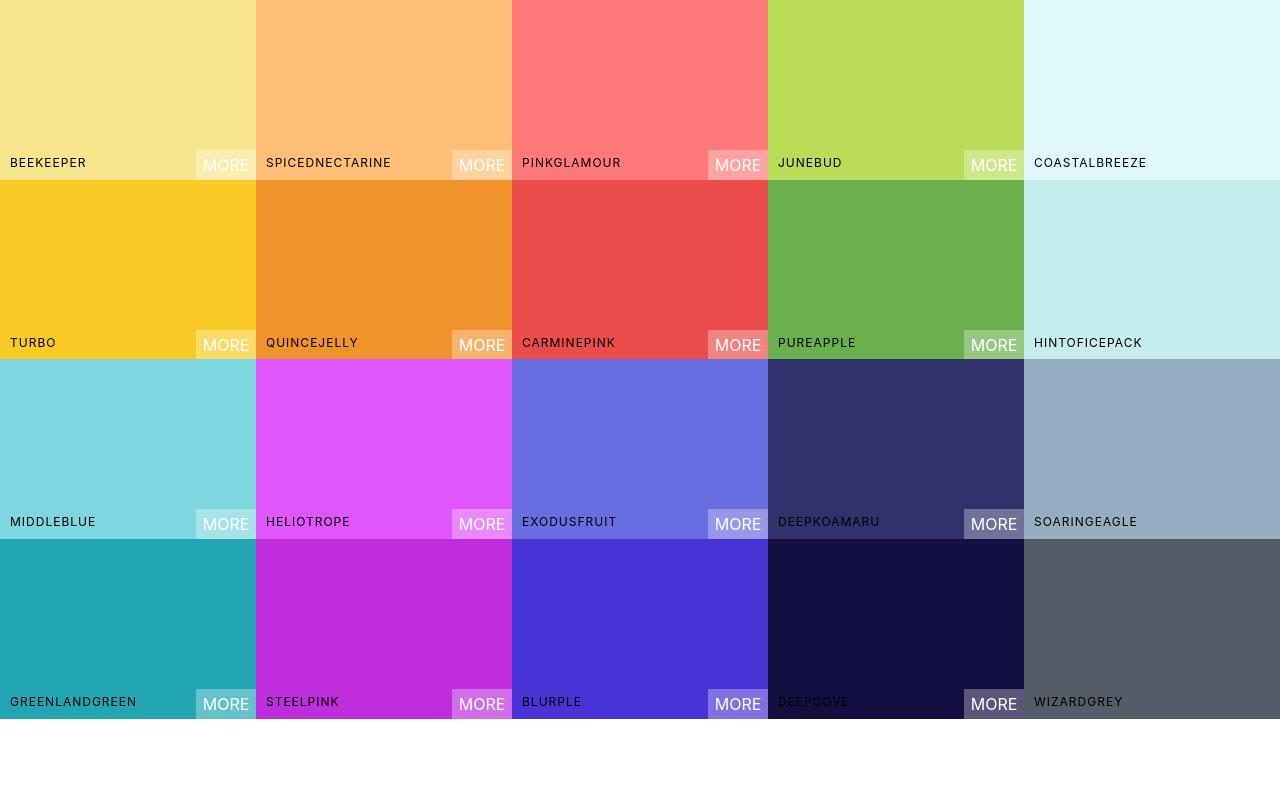
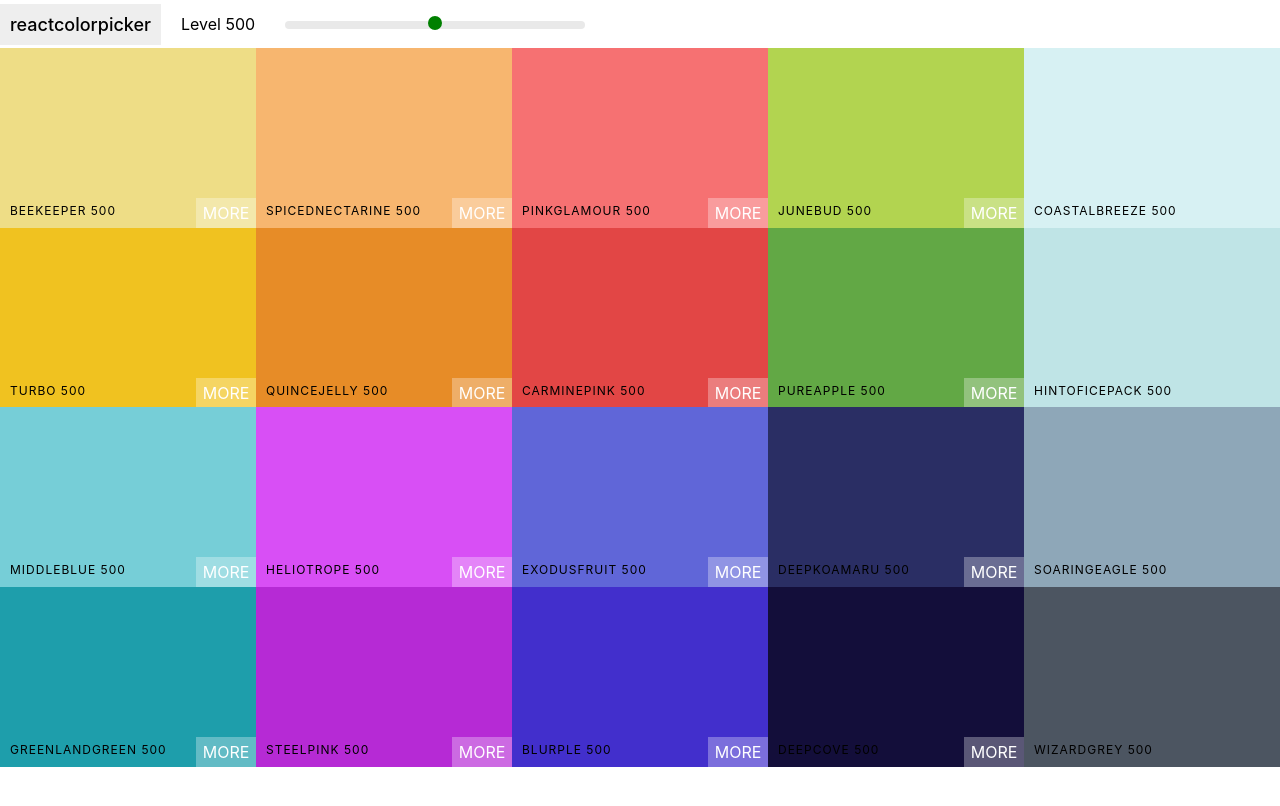
Before and after one commit to avsssai/react-colors, a React (Create React App) app: page / in a window 1280 px wide. Shown: the top 806 px of the page. Built offline with nearby package versions, Linux system fonts and the light colour scheme.

Commit message:
Added navbar and styled it

```diff
--- a/package.json
+++ b/package.json
@@ -7,6 +7,7 @@
     "@testing-library/react": "^9.5.0",
     "@testing-library/user-event": "^7.2.1",
     "chroma-js": "^2.1.0",
+    "rc-slider": "^9.3.1",
     "react": "^16.13.1",
     "react-copy-to-clipboard": "^5.0.2",
     "react-dom": "^16.13.1",
--- a/src/App.js
+++ b/src/App.js
@@ -2,14 +2,13 @@ import React,{Component} from 'react';
 import Palette from './Palette';
 import seedColors from './colors-seeder';
 import {generatePalette} from './colorHelpers';
-
 class App extends Component {
 
   render() {
     console.log(generatePalette(seedColors[4]));
     return(
       <div>
-        <Palette {...seedColors[4]}/>
+        <Palette palette={generatePalette(seedColors[4])}/>
       </div>
     )
   }
--- /dev/null
+++ b/src/NavBar.css
@@ -0,0 +1,43 @@
+.Navbar {
+    display: flex;
+   align-items: center;
+   justify-content: flex-start;
+   height:6vh;
+}
+.logo {
+    font-size: 18px;
+    padding: 10px;
+    margin-right: 20px;
+    background: #eeeeee;
+    font-weight: 500;
+    /* height: 100%;
+    font-family: roboto; */
+}
+.level {
+    font-weight: 400;
+}
+.slider{
+    width: 300px;
+    margin: 0 15px;
+    display: inline-block;
+  }
+
+
+  .rc-slider-track {
+      background-color: transparent;
+  }
+
+  .rc-slider-handle,
+  .rc-slider-handle:focus,
+  .rc-slider-handle:active,
+  .rc-slider-handle:hover {
+      background: green ;
+      outline: none;
+      border: 2px solid green;
+      box-shadow: none;
+
+  }
+
+  .rc-slider-rail {
+      height: 8px ;
+  }
--- /dev/null
+++ b/src/NavBar.js
@@ -0,0 +1,31 @@
+import React, { Component } from "react";
+import Slider from "rc-slider";
+import "rc-slider/assets/index.css";
+
+import './NavBar.css';
+
+export default class NavBar extends Component {
+  render() {
+      const {level,handleOnAfterChange} = this.props;
+    return (
+      <nav className="Navbar">
+        <div className="logo">reactcolorpicker</div>
+        <div className="slider-container">
+
+            <span className='level'>Level {level}</span>
+
+            <div className="slider">
+            <Slider
+                min={100}
+                max={900}
+                defaultValue={level}
+                onAfterChange={handleOnAfterChange}
+                step={100}
+                className="slider"
+            />
+            </div>
+        </div>
+      </nav>
+    );
+  }
+}
--- a/src/Palette.css
+++ b/src/Palette.css
@@ -1,5 +1,7 @@
 .Palette {
     height: 100vh;
+    width: 100%;
+    overflow-x: hidden;
 }
 .Palette-colors {
     height: 90%;
--- a/src/Palette.js
+++ b/src/Palette.js
@@ -1,17 +1,32 @@
 import React, { Component } from "react";
+import NavBar from './NavBar';
 import ColorBox from "./ColorBox";
 import "./Palette.css";
 
 export default class Palette extends Component {
+  constructor(props) {
+    super(props);
+    this.state = {
+      level: 500,
+    };
+    this.handleOnAfterChange = this.handleOnAfterChange.bind(this);
+  }
+  handleOnAfterChange(level) {
+    this.setState({level})
+  }
   render() {
+    const { palette } = this.props;
+    let { level } = this.state;
+    console.log(this.state.level);
     return (
       <div>
         {/* Header/Nav component goes here */}
+        <NavBar level={level} handleOnAfterChange={this.handleOnAfterChange}/>
         <div className="Palette">
           <div className="Palette-colors">
-            {this.props.colors.map((color, i) => {
+            {palette.colors[level].map((color, i) => {
               return (
-                <ColorBox background={color.color} name={color.name} key={i} />
+                <ColorBox background={color.hex} name={color.name} key={i} />
               );
             })}
           </div>
--- a/src/colorHelpers.js
+++ b/src/colorHelpers.js
@@ -1,30 +1,30 @@
-// {
-//     paletteName: "Flat UI Colors Aussie",
-//     id: "flat-ui-colors-aussie",
-//     emoji: "🇦🇺",
-//     colors: [
-//       { name: "Beekeeper", color: "#f6e58d" },
-//       { name: "SpicedNectarine", color: "#ffbe76" },
-//       { name: "PinkGlamour", color: "#ff7979" },
-//       { name: "JuneBud", color: "#badc58" },
-//       { name: "CoastalBreeze", color: "#dff9fb" },
-//       { name: "Turbo", color: "#f9ca24" },
-//       { name: "QuinceJelly", color: "#f0932b" },
-//       { name: "CarminePink", color: "#eb4d4b" },
-//       { name: "PureApple", color: "#6ab04c" },
-//       { name: "HintOfIcePack", color: "#c7ecee" },
-//       { name: "MiddleBlue", color: "#7ed6df" },
-//       { name: "Heliotrope", color: "#e056fd" },
-//       { name: "ExodusFruit", color: "#686de0" },
-//       { name: "DeepKoamaru", color: "#30336b" },
-//       { name: "SoaringEagle", color: "#95afc0" },
-//       { name: "GreenlandGreen", color: "#22a6b3" },
-//       { name: "SteelPink", color: "#be2edd" },
-//       { name: "Blurple", color: "#4834d4" },
-//       { name: "DeepCove", color: "#130f40" },
-//       { name: "WizardGrey", color: "#535c68" }
-//     ]
-//   }
+// // {
+// //     paletteName: "Flat UI Colors Aussie",
+// //     id: "flat-ui-colors-aussie",
+// //     emoji: "🇦🇺",
+// //     colors: [
+// //       { name: "Beekeeper", color: "#f6e58d" },
+// //       { name: "SpicedNectarine", color: "#ffbe76" },
+// //       { name: "PinkGlamour", color: "#ff7979" },
+// //       { name: "JuneBud", color: "#badc58" },
+// //       { name: "CoastalBreeze", color: "#dff9fb" },
+// //       { name: "Turbo", color: "#f9ca24" },
+// //       { name: "QuinceJelly", color: "#f0932b" },
+// //       { name: "CarminePink", color: "#eb4d4b" },
+// //       { name: "PureApple", color: "#6ab04c" },
+// //       { name: "HintOfIcePack", color: "#c7ecee" },
+// //       { name: "MiddleBlue", color: "#7ed6df" },
+// //       { name: "Heliotrope", color: "#e056fd" },
+// //       { name: "ExodusFruit", color: "#686de0" },
+// //       { name: "DeepKoamaru", color: "#30336b" },
+// //       { name: "SoaringEagle", color: "#95afc0" },
+// //       { name: "GreenlandGreen", color: "#22a6b3" },
+// //       { name: "SteelPink", color: "#be2edd" },
+// //       { name: "Blurple", color: "#4834d4" },
+// //       { name: "DeepCove", color: "#130f40" },
+// //       { name: "WizardGrey", color: "#535c68" }
+// //     ]
+// //   }
 
 import chroma from 'chroma-js';
 
@@ -35,9 +35,7 @@ let generatePalette = (starterPalette) => {
         paletteName:starterPalette.paletteName,
         id:starterPalette.id,
         emoji: starterPalette.emoji,
-        colors:[
-
-        ]
+        colors:{}
     }
 
     // {colors : [
@@ -49,7 +47,7 @@ let generatePalette = (starterPalette) => {
     }
 
     for(let color of starterPalette.colors){
-        let scale = generateScale(color.color,10);
+        let scale = generateScale(color.color,10).reverse();
 
         for(let i in scale){
             newPalette.colors[levels[i]].push({
@@ -57,7 +55,7 @@ let generatePalette = (starterPalette) => {
                 id:`${color.name}`.toLowerCase().replace(/ /g,'-'),
                 hex:scale[i],
                 rgb: chroma(scale[i]).css(),
-                hsl:chroma(`${color.color}`).hsl(),
+                hsl:chroma(scale[i]).hsl(),
                 rgba:chroma(scale[i]).css().replace('rgb','rgba').replace(')',',1.0)')
             })
         }
```
Also changed, not shown: 1 other file (tests, documents, lock files or other folders).
